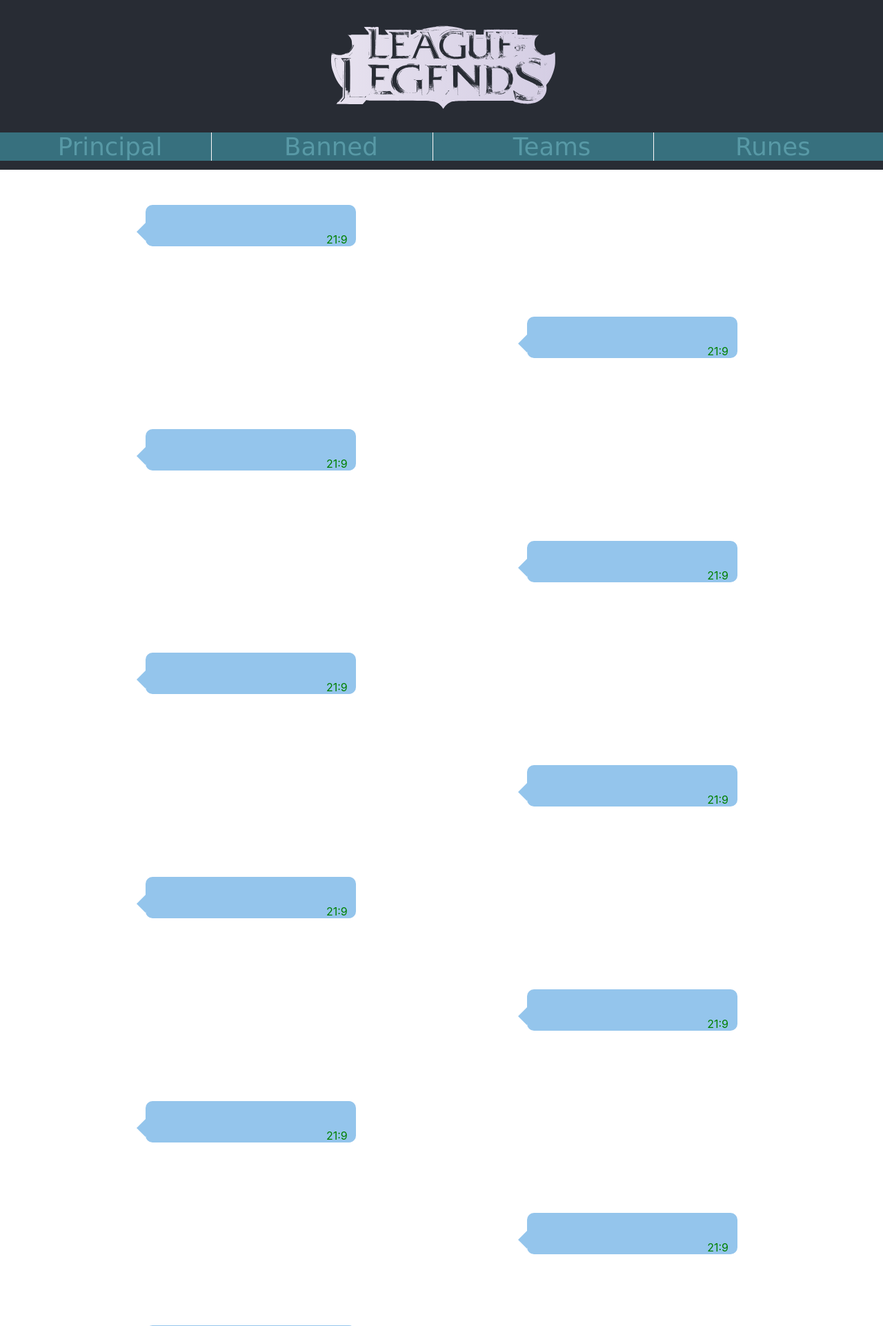
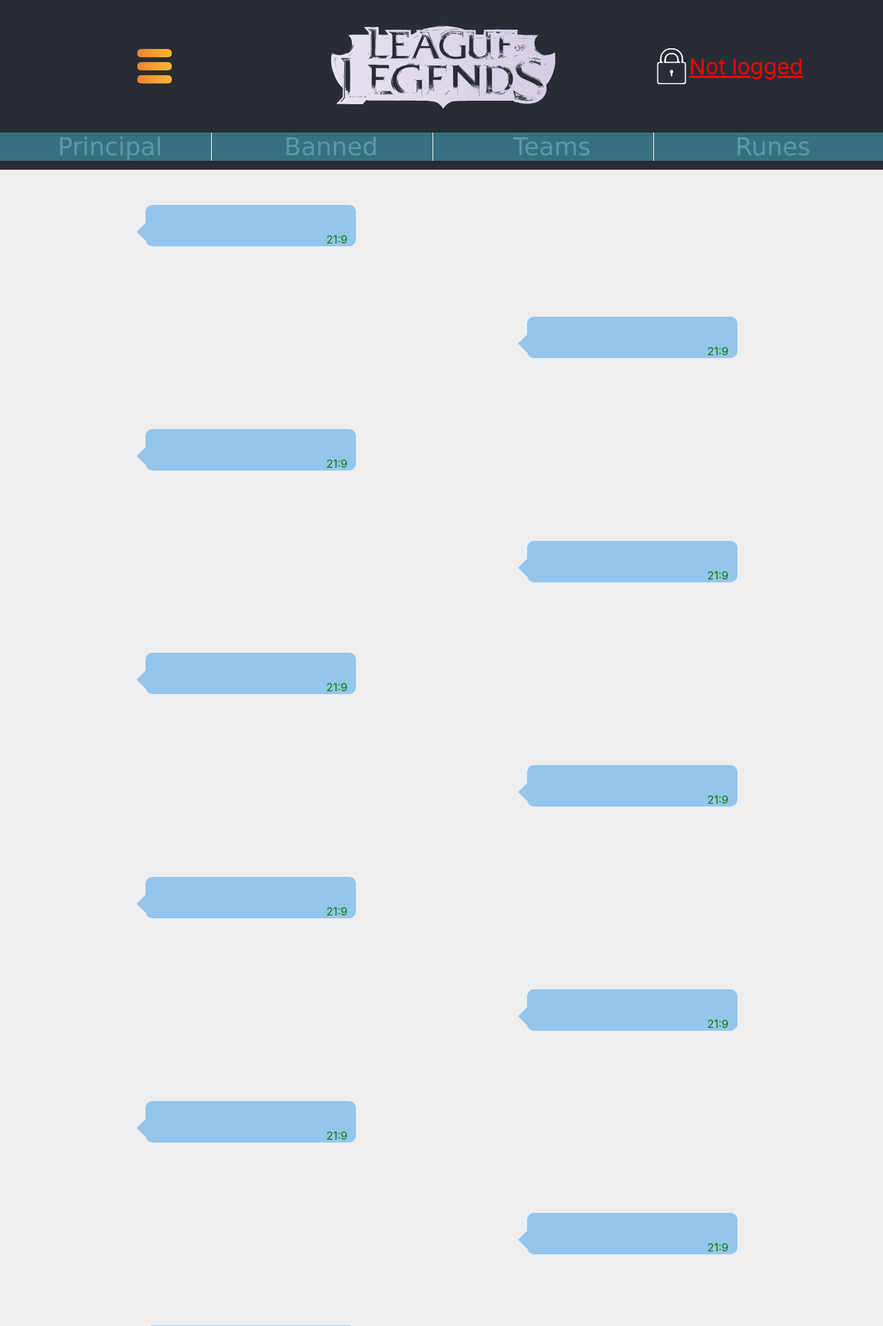
Before and after one commit to scristo2/template, a PHP site: page / in a window 1280 px wide. Shown: the top 1922 px of the page at 69% size. Run offline with PHP 8.4, Linux system fonts and the light colour scheme.

Commit message:
update code

```diff
--- a/index.php
+++ b/index.php
@@ -31,22 +31,22 @@
     <meta name="description" content="">
     <meta name="keywords" content="">
     <meta name="robots" content="index"/>
-    <link rel="apple-touch-icon" sizes="57x57" href="./apple-icon-57x57.png">
-    <link rel="apple-touch-icon" sizes="60x60" href="./apple-icon-60x60.png">
-    <link rel="apple-touch-icon" sizes="72x72" href="./apple-icon-72x72.png">
-    <link rel="apple-touch-icon" sizes="76x76" href="./apple-icon-76x76.png">
-    <link rel="apple-touch-icon" sizes="114x114" href="./apple-icon-114x114.png">
-    <link rel="apple-touch-icon" sizes="120x120" href="./apple-icon-120x120.png">
-    <link rel="apple-touch-icon" sizes="144x144" href="./apple-icon-144x144.png">
-    <link rel="apple-touch-icon" sizes="152x152" href="./apple-icon-152x152.png">
-    <link rel="apple-touch-icon" sizes="180x180" href="./apple-icon-180x180.png">
-    <link rel="icon" type="image/png" sizes="192x192"  href="./android-icon-192x192.png">
-    <link rel="icon" type="image/png" sizes="32x32" href="./favicon-32x32.png">
-    <link rel="icon" type="image/png" sizes="96x96" href="./favicon-96x96.png">
-    <link rel="icon" type="image/png" sizes="16x16" href="./favicon-16x16.png">
+    <link rel="apple-touch-icon" sizes="57x57" href="/apple-icon-57x57.png">
+    <link rel="apple-touch-icon" sizes="60x60" href="/apple-icon-60x60.png">
+    <link rel="apple-touch-icon" sizes="72x72" href="/apple-icon-72x72.png">
+    <link rel="apple-touch-icon" sizes="76x76" href="/apple-icon-76x76.png">
+    <link rel="apple-touch-icon" sizes="114x114" href="/apple-icon-114x114.png">
+    <link rel="apple-touch-icon" sizes="120x120" href="/apple-icon-120x120.png">
+    <link rel="apple-touch-icon" sizes="144x144" href="/apple-icon-144x144.png">
+    <link rel="apple-touch-icon" sizes="152x152" href="/apple-icon-152x152.png">
+    <link rel="apple-touch-icon" sizes="180x180" href="/apple-icon-180x180.png">
+    <link rel="icon" type="image/png" sizes="192x192"  href="/android-icon-192x192.png">
+    <link rel="icon" type="image/png" sizes="32x32" href="/favicon-32x32.png">
+    <link rel="icon" type="image/png" sizes="96x96" href="/favicon-96x96.png">
+    <link rel="icon" type="image/png" sizes="16x16" href="/favicon-16x16.png">
     <link rel="manifest" href="./manifest.json">
     <meta name="msapplication-TileColor" content="#ffffff">
-    <meta name="msapplication-TileImage" content="./ms-icon-144x144.png">
+    <meta name="msapplication-TileImage" content="/ms-icon-144x144.png">
     <meta name="theme-color" content="#ffffff">
     <title>Make you own team or join to any</title>
     <script src="https://code.jquery.com/jquery-3.5.0.js"></script>
--- /dev/null
+++ b/src/menu/index.css
@@ -0,0 +1,6 @@
+.App-MenuDiv{
+    background-color: red;
+    position: absolute;
+    left: 0;
+    z-index: 1;
+}
--- /dev/null
+++ b/src/menu/index.html
@@ -0,0 +1,3 @@
+<div class="App-MenuDiv">
+    <p>hello world</p>
+</div>
--- a/src/principal/index.css
+++ b/src/principal/index.css
@@ -1,3 +1,5 @@
+
+@import url("/src/menu/index.css?=34");
 
  .App{
 
@@ -24,10 +26,43 @@
 
       background-color:#282c34;
       display: flex;
-      justify-content: center;
-      align-items: center;
       order: 1;
       flex-direction: column;
+}
+
+
+.App-header-elements{
+
+     flex: 1;
+     display: flex;
+     flex-flow: row wrap;
+     justify-content: center;
+     align-items: center;
+}
+
+.App-header-buttonMenu{
+
+
+     flex: 1;
+     display: flex;
+     justify-content: center;
+     align-items: center;
+}
+
+
+.img-ButtonMenu{
+
+     height: 6vmin;
+     width: 6vmin;
+     -webkit-mask-image: url(/src/images/menuSvg.svg);
+     mask-image: url(/src/images/menuSvg.svg);
+     -webkit-mask-size: 100% 100%;
+     mask-size: 100% 100%;
+     background: #FDC830;  /* fallback for old browsers */
+     background: -webkit-linear-gradient(to right, #F37335, #FDC830);  /* Chrome 10-25, Safari 5.1-6 */
+     background: linear-gradient(to right, #F37335, #FDC830); /* W3C, IE 10+/ Edge, Firefox 16+, Chrome 26+, Opera 12+, Safari 7+ */
+     cursor: pointer;
+
 }
 
 
@@ -35,14 +70,49 @@
      width: 30vmin;
      height: 15vmin;
      cursor: pointer;
-     -webkit-mask-image: url(/template/src/images/leagueOfLegends.svg);
-     mask-image: url(/template/src/images/leagueOfLegends.svg);
+     -webkit-mask-image: url(/src/images/leagueOfLegends.svg);
+     mask-image: url(/src/images/leagueOfLegends.svg);
      -webkit-mask-size: 100% 100%;
      mask-size: 100% 100%;
      background: #D3CCE3;  /* fallback for old browsers */
      background: -webkit-linear-gradient(to right, #E9E4F0, #D3CCE3);  /* Chrome 10-25, Safari 5.1-6 */
      background: linear-gradient(to right, #E9E4F0, #D3CCE3); /* W3C, IE 10+/ Edge, Firefox 16+, Chrome 26+, Opera 12+, Safari 7+ */
 
+}
+
+
+.App-login{
+
+     font-size: calc(6px + 2vmin);
+     flex: 1;
+     display: flex;
+     flex-direction: column;
+     justify-content: center;
+     align-items: center;
+     flex-flow: row wrap;
+     color: white;
+}
+
+.blockedImg{
+
+     width: 4vmin;
+     height: 4vmin;
+     -webkit-mask-image: url(/src/images/blocked4.svg);
+     mask-image: url(/src/images/blocked4.svg);
+     -webkit-mask-size: 100% 100%;
+     mask-size: 100% 100%;
+     background: #ffffff;  /* fallback for old browsers */
+ /* W3C, IE 10+/ Edge, Firefox 16+, Chrome 26+, Opera 12+, Safari 7+ */
+
+
+}
+
+
+.loginUsername > *{
+
+     color: red;
+     text-decoration: underline;
+     cursor: pointer;
 }
 
 
@@ -89,6 +159,7 @@
      order: 3;
      display: flex;
      flex-direction: column;
+     background-color: #EEEEEE;
 }
 
 .App-content-dialog{
@@ -115,7 +186,7 @@
      -moz-border-radius: 10px;
      -webkit-border-radius: 10px;
      border-radius: 10px;
-     color: white;
+     color: #000000;
      display: flex;
      flex-direction: column;
    }
@@ -219,6 +290,12 @@
           order: 3;
      }
 
+     .App-footer{
+
+          margin-bottom: 0;
+          border-bottom: 0;
+     }
+
 
 
 }
@@ -231,4 +308,7 @@
           max-width: 33%;
      }
 
+
+
+
 }
--- a/src/principal/index.html
+++ b/src/principal/index.html
@@ -1,11 +1,20 @@
 <div class="App">
     <header class="App-header">
+        <div class="App-header-elements">
+            <div class="App-header-buttonMenu">
+                <div class="img-ButtonMenu"></div>
+            </div>
             <div class="App-logo"></div>
+            <div class="App-login">
+                <div class="blockedImg"></div>
+                <div class="loginUsername"><p class="textUsername">Not logged</p></div>
+            </div>
+        </div>
         <div class="App-menu">
             <p class="menu menu-border">Principal</p>
             <p class="menu menu-border">Banned</p>
             <p class="menu menu-border">Teams</p>
-            <p class="menu">Runes</p>
+            <p class="menu" id="runes">Runes</p>
         </div>
     </header>
     <div class="App-content notranslate"></div>
@@ -29,7 +38,7 @@
 
 
 
-             function autoGrowGenearlChat(){
+             function autoGrowInputGeneralChat(){
 
 
                  $('.App-input-general').on('input', function(e){
@@ -48,25 +57,9 @@
              }
 
 
-             function loadChatConversation(){}
-
-
-
-             return{
-
-                 clickImageLogo,
-                 autoGrowGenearlChat,
-                 loadChatConversation
-             }
-       }
-
-
-
-       main().clickImageLogo();
-       main().autoGrowGenearlChat();
+             function loadChatConversation(){
 
                   let classChatDiv = null;
-
 
 
                    for (let index = 0; index < 100; index++) {
@@ -79,6 +72,7 @@
                         }else{
 
                             classChatDiv = 'App-content-dialogLeft';
+
                         }
 
                        $('.App-content').append("<div class='App-content-dialog " + classChatDiv + "'><div class='talkbubble'></div></div>");
@@ -91,5 +85,77 @@
 
                    $('.talkbubble').append("<div class='talkbubble-text'></div><div class='talkbubble-hour'><p>" + finalResultTime + "</p></div>");
 
+
+            }
+
+
+
+
+            function clickMenuButton(){
+
+                var indexClickMenuButton = 0;
+
+                $('.img-ButtonMenu').on('click', function(){
+
+
+                      if(indexClickMenuButton == 0){
+
+                          fetch('/src/menu/index.html')
+
+                          .then(response => {
+
+                              if(!response.ok){
+
+                                  throw('An ocurred an problem load menu');
+
+                              }else{
+
+                                  return response.text();
+                              }
+                          }).then(text => $('.App-content').append(text))
+
+                          .catch(function(e){
+
+                              console.log(e)
+                          });
+
+                          indexClickMenuButton = 1;
+
+
+                      }else{
+
+                          $('.App-MenuDiv').remove();
+
+                          indexClickMenuButton = 0;
+                      }
+
+
+                      console.log(indexClickMenuButton);
+
+
+                });
+            }
+
+
+
+
+
+             return{
+
+                 clickImageLogo,
+                 autoGrowInputGeneralChat,
+                 loadChatConversation,
+                 clickMenuButton
+             }
+       }
+
+
+
+       main().clickImageLogo();
+       main().autoGrowInputGeneralChat();
+       main().loadChatConversation();
+       main().clickMenuButton();
+
+
     </script>
-</div>3
+</div>
```
Also changed, not shown: src/images/blocked4.svg (added), src/images/menuSvg.svg (added). Lines whose indentation alone changed are shown as unchanged.
